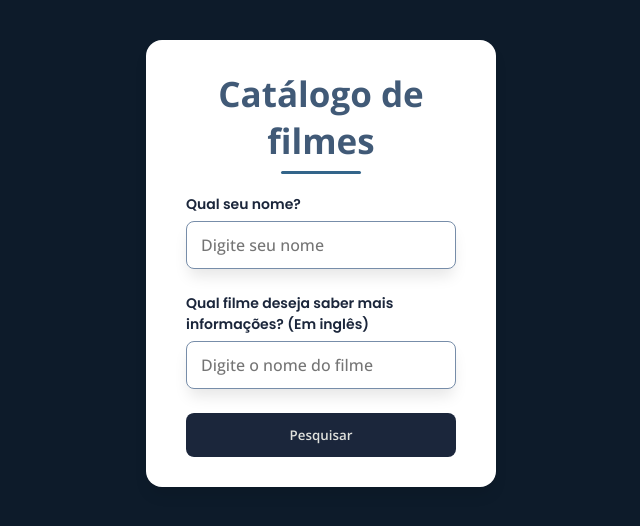
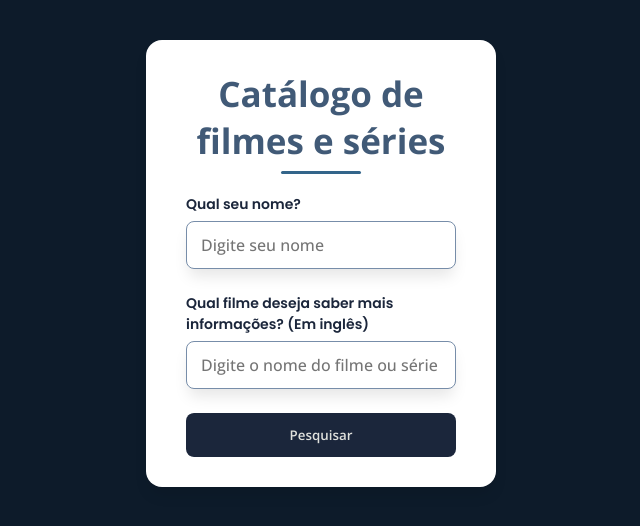
Before and after one commit to Gabriel-Devweb/Catalogo-de-filmes, a plain HTML site: page index.html in a window 1280 px wide. Shown: the whole page, without its empty margins (319-959 px from the left). Drawn offline with nearby package versions, Linux system fonts and the light colour scheme.

Commit message:
Terceiro comit

```diff
--- a/index.html
+++ b/index.html
@@ -9,13 +9,13 @@
 <body>
   <main>
     <header>
-      <h1>Catálogo de filmes</h1>
+      <h1>Catálogo de filmes e séries</h1>
     </header>
     <form>
       <label for="form-name" class="label-name">Qual seu nome?</label>
       <input type="text" name="form-name" id="form-name" class="form-name" placeholder="Digite seu nome" required>
       <label for="form-film" class="label-film">Qual filme deseja saber mais informações? (Em inglês)</label>
-      <input type="text" name="form-film" id="form-film" class="form-film" placeholder="Digite o nome do filme" required>
+      <input type="text" name="form-film" id="form-film" class="form-film" placeholder="Digite o nome do filme ou série" required>
       <input type="button" class="btn-default" value="Pesquisar" onclick="pesquisar()">
       <div class="info" id="info">
 
```
